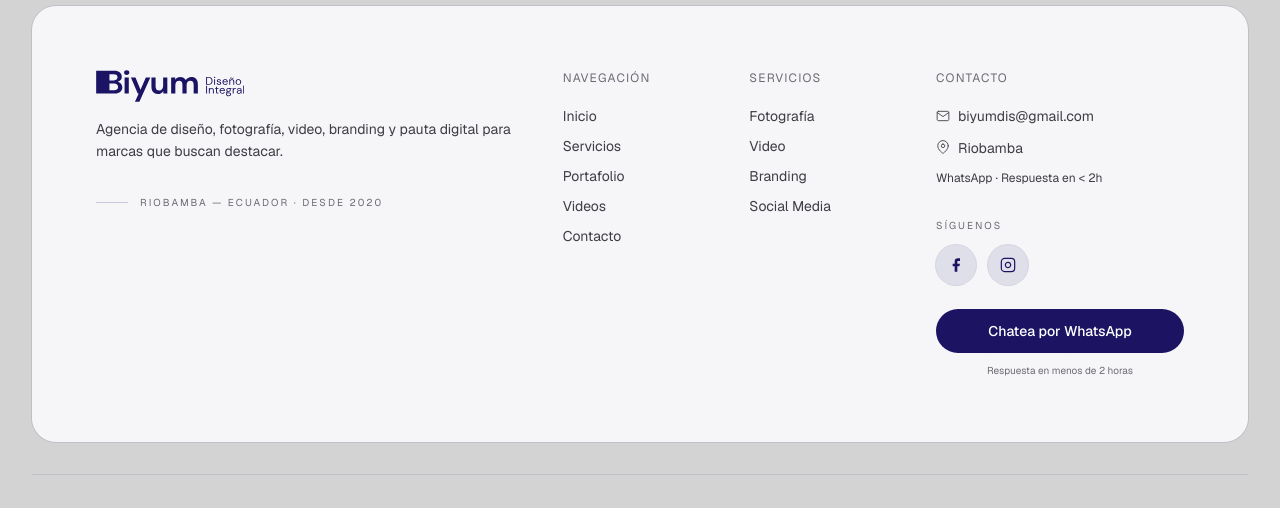
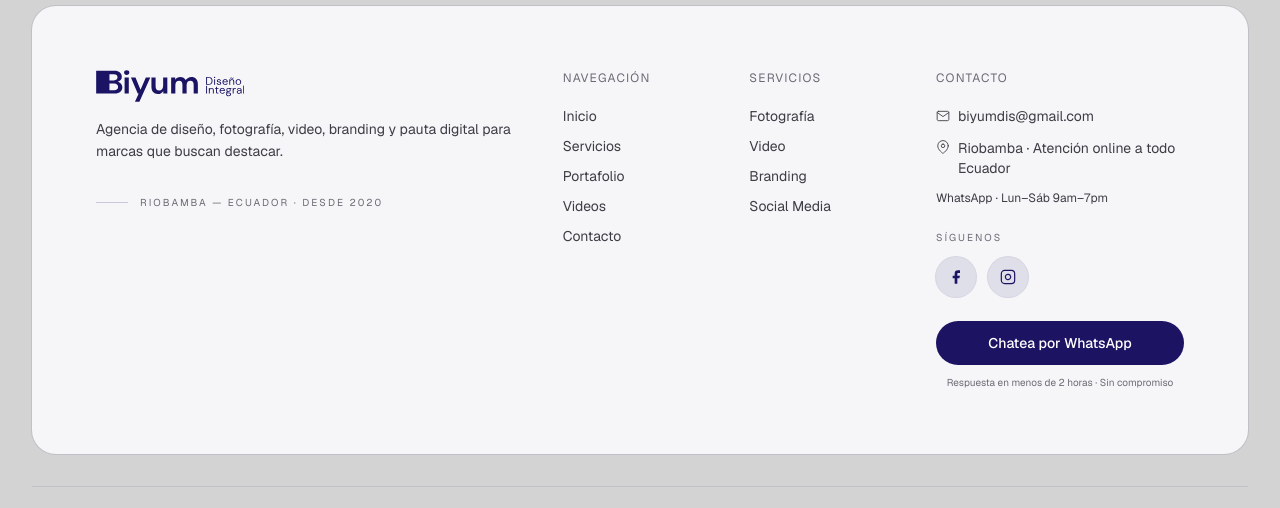
Before and after one commit to alejandrovelozvera-hash/biyum-sitio-web, a Next.js app: page /proyecto/luca-pizzeria in a window 1280 px wide. Shown: the part 1612-2120 px from the top of the page. Built offline with nearby package versions, Linux system fonts and the light colour scheme; no server answers.

Commit message:
fix: footer quita watermark BIYUM y mejora contacto - elimina vacio bajo siguenos con layout flex y detalles horario

```diff
--- a/src/components/Footer.tsx
+++ b/src/components/Footer.tsx
@@ -5,7 +5,6 @@ export default function Footer() {
     <footer id="contacto" className="bg-background">
       <div className="max-w-[1400px] mx-auto px-8 py-24">
         <div className="bg-surface rounded-3xl p-10 md:p-16 ring-1 ring-gold/10 overflow-hidden relative">
-          <span aria-hidden className="pointer-events-none select-none absolute -bottom-6 -right-2 text-[18vw] md:text-[10vw] font-bold tracking-[-0.06em] leading-none text-transparent opacity-[0.04]" style={{ WebkitTextStroke: "1px var(--watermark-stroke)", color: "transparent" }}>BIYUM</span>
           <div className="grid grid-cols-1 md:grid-cols-12 gap-12 md:gap-8 relative">
             <div className="md:col-span-5">
               <img src="/logo.svg" alt="Biyum" className="logo-theme h-8 w-auto mb-4" />
@@ -33,14 +32,17 @@ export default function Footer() {
                 ))}
               </div>
             </div>
-            <div className="md:col-span-3">
+            <div className="md:col-span-3 flex flex-col">
+              <div>
                 <p className="text-muted text-xs tracking-widest uppercase mb-5">Contacto</p>
                 <div className="flex flex-col gap-3 text-sm">
                   <a href="mailto:biyumdis@gmail.com" className="flex items-center gap-2 text-secondary hover:text-gold transition-colors"><Mail size={14} /> biyumdis@gmail.com</a>
-                <div className="flex items-start gap-2 text-secondary"><MapPin size={14} className="mt-0.5 shrink-0" /><span>Riobamba</span></div>
-                <a href="https://wa.me/message/N3PW46LKUALOK1" target="_blank" rel="noopener noreferrer" className="flex items-center gap-2 text-secondary hover:text-gold transition-colors text-xs">WhatsApp · Respuesta en &lt; 2h</a>
+                  <div className="flex items-start gap-2 text-secondary"><MapPin size={14} className="mt-0.5 shrink-0" /><span>Riobamba · Atención online a todo Ecuador</span></div>
+                  <a href="https://wa.me/message/N3PW46LKUALOK1" target="_blank" rel="noopener noreferrer" className="flex items-center gap-2 text-secondary hover:text-gold transition-colors text-xs">WhatsApp · Lun–Sáb 9am–7pm</a>
                 </div>
-              <p className="text-muted text-[10px] tracking-[0.2em] uppercase mt-8 mb-3">Síguenos</p>
+              </div>
+              <div className="mt-6">
+                <p className="text-muted text-[10px] tracking-[0.2em] uppercase mb-3">Síguenos</p>
                 <div className="flex gap-3">
                   <a href="https://www.facebook.com/biyumec" target="_blank" rel="noopener noreferrer" className="w-10 h-10 rounded-full bg-gold/10 hover:bg-gold text-gold hover:text-on-gold flex items-center justify-center ring-1 ring-gold/15 transition-all hover:scale-105">
                     <svg width="16" height="16" viewBox="0 0 24 24" fill="currentColor"><path d="M18 2h-3a5 5 0 0 0-5 5v3H7v4h3v8h4v-8h3l1-4h-4V7a1 1 0 0 1 1-1h3z" /></svg>
@@ -49,10 +51,13 @@ export default function Footer() {
                     <svg width="16" height="16" viewBox="0 0 24 24" fill="none" stroke="currentColor" strokeWidth="1.8"><rect x="2" y="2" width="20" height="20" rx="5" ry="5" /><path d="M16 11.37A4 4 0 1 1 12.63 8 4 4 0 0 1 16 11.37z" /><line x1="17.5" y1="6.5" x2="17.51" y2="6.5" /></svg>
                   </a>
                 </div>
-              <a href="https://wa.me/message/N3PW46LKUALOK1" target="_blank" rel="noopener noreferrer" className="mt-6 inline-flex items-center justify-center gap-2 w-full text-sm text-on-gold bg-gold hover:bg-gold-light rounded-full px-6 py-3 font-medium transition-all hover:scale-[1.02] active:scale-[0.98]">
+              </div>
+              <div className="mt-auto pt-6">
+                <a href="https://wa.me/message/N3PW46LKUALOK1" target="_blank" rel="noopener noreferrer" className="inline-flex items-center justify-center gap-2 w-full text-sm text-on-gold bg-gold hover:bg-gold-light rounded-full px-6 py-3 font-medium transition-all hover:scale-[1.02] active:scale-[0.98]">
                   Chatea por WhatsApp
                 </a>
-              <p className="text-muted text-[10px] mt-2.5 text-center">Respuesta en menos de 2 horas</p>
+                <p className="text-muted text-[10px] mt-2.5 text-center">Respuesta en menos de 2 horas · Sin compromiso</p>
+              </div>
             </div>
           </div>
         </div>
```
Lines whose indentation alone changed are shown as unchanged.
